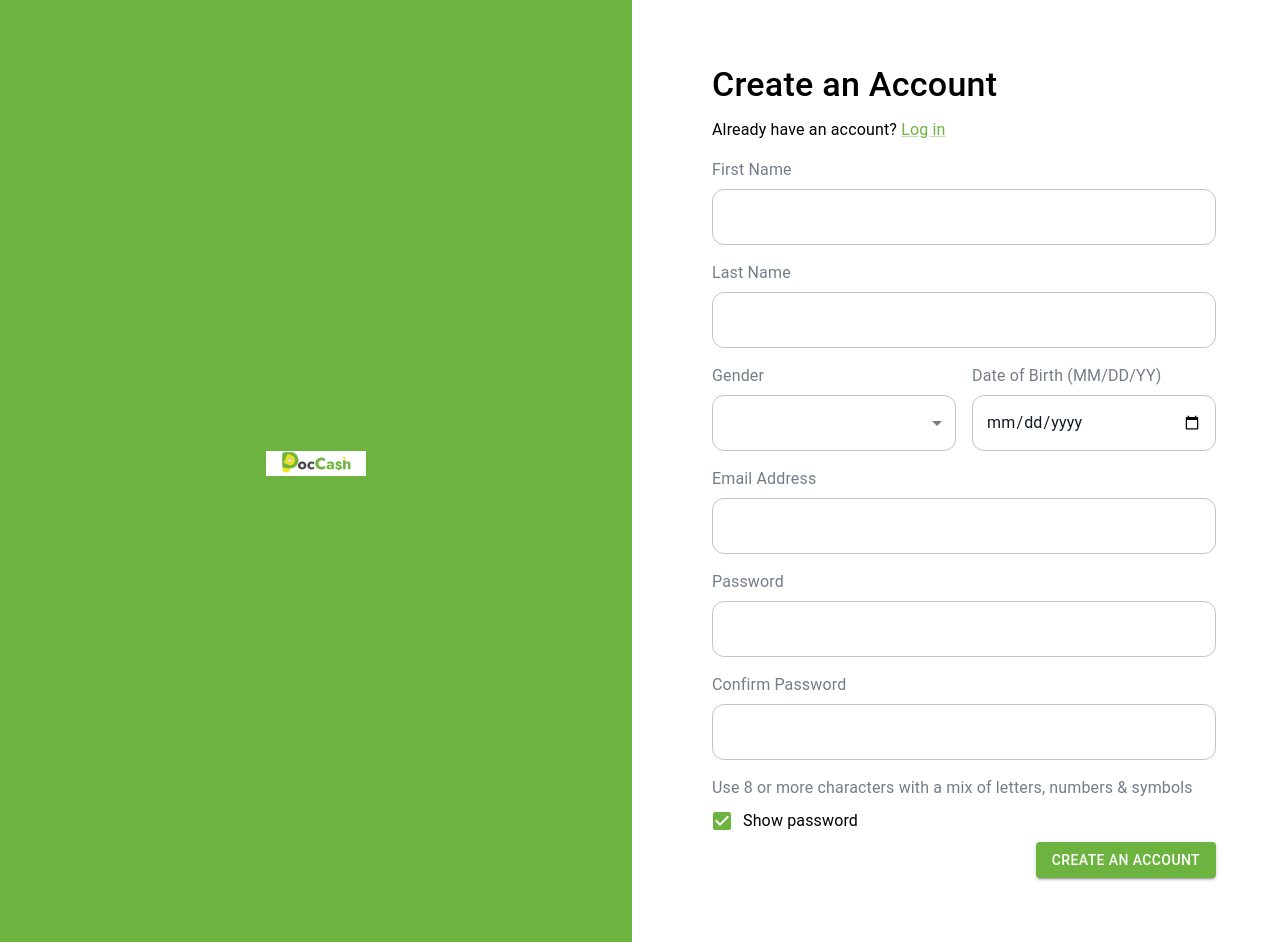
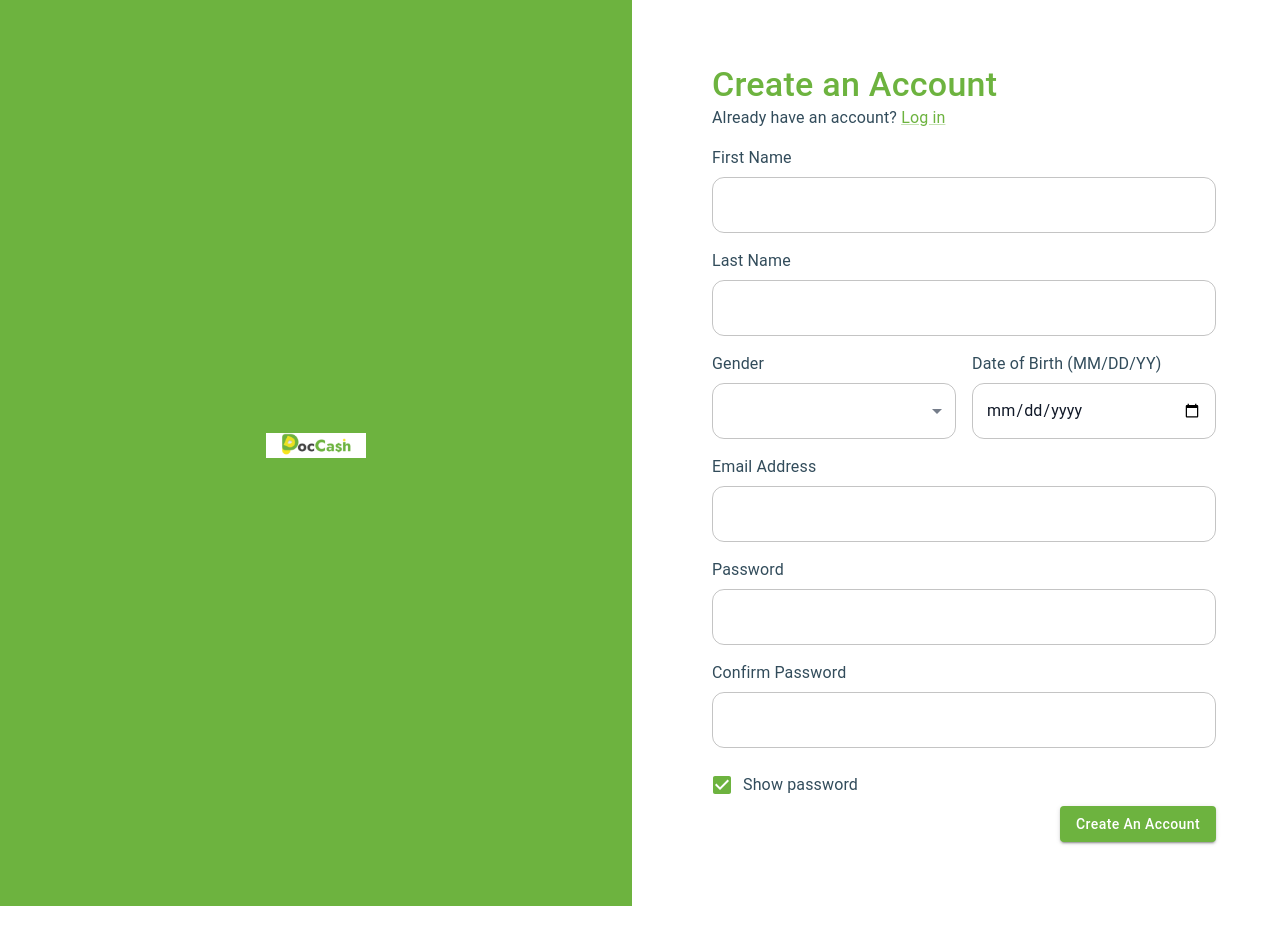
Before and after one commit to Hooksmith/POC_cash, a React (Create React App) app: page /register in a window 1280 px wide. After the commit the page ends 906 px from the top, so only its background shows below. Built offline with nearby package versions, Linux system fonts and the light colour scheme.

Commit message:
[Create] auth validation

```diff
--- a/src/components/balanceCard.jsx
+++ b/src/components/balanceCard.jsx
@@ -16,7 +16,7 @@ function BalanceCard({
   const theme = useTheme();
   const textColor =
     selectedBalance === index
-      ? theme.palette.text.white
+      ? theme.palette.grey[0]
       : theme.palette.text.primary;
   const bgColor =
     selectedBalance === index
@@ -67,7 +67,7 @@ function BalanceCard({
         sx={{
           color:
             selectedBalance === index
-              ? theme.palette.text.white
+              ? theme.palette.grey[0]
               : theme.palette.grey[900],
           fontWeight: selectedBalance === index ? 700 : 400,
           fontSize: "28px",
--- a/src/theme/index.js
+++ b/src/theme/index.js
@@ -30,6 +30,22 @@ function ThemeConfig({ children }) {
           },
         },
       },
+      MuiInputLabel: {
+        styleOverrides: {
+          root: {
+            fontSize: "16px",
+            fontWeight: 400,
+            color: "#324C5B",
+          },
+        },
+      },
+      MuiButton: {
+        styleOverrides: {
+          root: {
+            textTransform: "capitalize",
+          },
+        },
+      },
     },
   });
 
--- a/src/views/auth/CreateAccount.jsx
+++ b/src/views/auth/CreateAccount.jsx
@@ -12,12 +12,46 @@ import { useNavigate } from "react-router-dom";
 function CreateAccount() {
   const theme = useTheme();
   const navigate = useNavigate();
+  const emailRegex = /^[^\s@]+@[^\s@]+\.[^\s@]+$/;
+  const passwordRegex =
+    /^(?=.*[A-Za-z])(?=.*\d)(?=.*[@$!%*#?&])[A-Za-z\d@$!%*#?&]{8,}$/;
+  const [showPassword, setShowPassword] = React.useState(true);
+  const [userInfo, setUserInfo] = React.useState({
+    firstName: "",
+    lastName: "",
+    gender: "",
+    dateOfBirth: "",
+    email: "",
+    password: "",
+    confirmPassword: "",
+  });
 
-  const handleNextButtonClick = () => {
+  const onChangeUserInfo = (event) => {
+    const { name, value } = event.target;
+    setUserInfo({ ...userInfo, [name]: value });
+  };
+
+  const handleShowPassword = (event) => {
+    setShowPassword(event.target.checked);
+  };
+
+  const handleSubmit = (event) => {
+    event.preventDefault();
+    // Temporary Validation
+    if (
+      userInfo.email !== "" &&
+      userInfo.password !== "" &&
+      userInfo.confirmPassword !== "" &&
+      emailRegex.test(userInfo.email) &&
+      passwordRegex.test(userInfo.password) &&
+      userInfo.password === userInfo.confirmPassword
+    ) {
       navigate("/login");
+    }
   };
 
   return (
+    <form onSubmit={handleSubmit}>
       <Grid2 container spacing={2}>
         <Grid2
           size={{ xs: 12, md: 6 }}
@@ -41,7 +75,11 @@ function CreateAccount() {
           </Box>
         </Grid2>
         <Grid2 size={{ xs: 12, md: 6 }} sx={{ p: 8 }}>
-        <Typography variant="h4" component="h1" gutterBottom fontWeight="500">
+          <Typography
+            variant="h4"
+            fontWeight="500"
+            color={theme.palette.primary.main}
+          >
             Create an Account
           </Typography>
 
@@ -50,6 +88,7 @@ function CreateAccount() {
             gutterBottom
             sx={{ mb: 2 }}
             fontWeight="400"
+            color={theme.palette.grey[900]}
           >
             Already have an account?{" "}
             <Link color={theme.palette.primary.main} href="/login">
@@ -57,71 +96,125 @@ function CreateAccount() {
             </Link>
           </Typography>
 
-        <InputLabel sx={{ fontSize: "16px", fontWeight: "400", mb: 1 }}>
-          First Name
-        </InputLabel>
-        <TextField variant="outlined" fullWidth sx={{ mb: 2 }} />
-        <InputLabel sx={{ fontSize: "16px", fontWeight: "400", mb: 1 }}>
-          Last Name
-        </InputLabel>
-        <TextField variant="outlined" fullWidth sx={{ mb: 2 }} />
+          <InputLabel sx={{ mb: 1 }}>First Name</InputLabel>
+          <TextField
+            fullWidth
+            sx={{ mb: 2 }}
+            value={userInfo.firstName}
+            name="firstName"
+            onChange={onChangeUserInfo}
+          />
+
+          <InputLabel sx={{ mb: 1 }}>Last Name</InputLabel>
+          <TextField
+            fullWidth
+            value={userInfo.lastName}
+            name="lastName"
+            sx={{ mb: 2 }}
+            onChange={onChangeUserInfo}
+          />
+
           <Grid2 container spacing={2} sx={{ mb: 2 }}>
             <Grid2 size={{ xs: 12, md: 6 }}>
-            <InputLabel sx={{ fontSize: "16px", fontWeight: "400", mb: 1 }}>
-              Gender
-            </InputLabel>
+              <InputLabel sx={{ mb: 1 }}>Gender</InputLabel>
               <TextField
+                fullWidth
                 select
+                name="gender"
+                value={userInfo.gender}
                 labelId="gender-label"
                 id="gender-select"
-              fullWidth
+                onChange={onChangeUserInfo}
               >
                 <MenuItem value="custom">Custom</MenuItem>
               </TextField>
             </Grid2>
+
             <Grid2 size={{ xs: 12, md: 6 }}>
-            <InputLabel sx={{ fontSize: "16px", fontWeight: "400", mb: 1 }}>
-              Date of Birth (MM/DD/YY)
-            </InputLabel>
-            <TextField type="date" variant="outlined" fullWidth />
+              <InputLabel sx={{ mb: 1 }}>Date of Birth (MM/DD/YY)</InputLabel>
+              <TextField
+                fullWidth
+                type="date"
+                name="dateOfBirth"
+                value={userInfo.dateOfBirth}
+                onChange={onChangeUserInfo}
+              />
             </Grid2>
           </Grid2>
-        <InputLabel sx={{ fontSize: "16px", fontWeight: "400", mb: 1 }}>
-          Email Address
-        </InputLabel>
-        <TextField variant="outlined" fullWidth sx={{ mb: 2 }} />
-        <InputLabel sx={{ fontSize: "16px", fontWeight: "400", mb: 1 }}>
-          Password
-        </InputLabel>
+
+          <InputLabel sx={{ mb: 1 }}>Email Address</InputLabel>
           <TextField
-          type="password"
-          variant="outlined"
+            required
             fullWidth
+            name="email"
+            value={userInfo.email}
             sx={{ mb: 2 }}
+            error={userInfo.email !== "" && !emailRegex.test(userInfo.email)}
+            helperText={
+              userInfo.email !== "" && !emailRegex.test(userInfo.email)
+                ? "Invalid Email"
+                : ""
+            }
+            onChange={onChangeUserInfo}
           />
-        <InputLabel sx={{ fontSize: "16px", fontWeight: "400", mb: 1 }}>
-          Confirm Password
-        </InputLabel>
+
+          <InputLabel sx={{ mb: 1 }}>Password</InputLabel>
           <TextField
-          type="password"
-          variant="outlined"
             fullWidth
+            required
+            type={showPassword ? "text" : "password"}
+            name="password"
+            value={userInfo.password}
             sx={{ mb: 2 }}
+            error={
+              userInfo.password !== "" && !passwordRegex.test(userInfo.password)
+            }
+            helperText={
+              userInfo.password !== "" && !passwordRegex.test(userInfo.password)
+                ? "Use 8 or more characters with a mix of letters, numbers & symbols"
+                : ""
+            }
+            onChange={onChangeUserInfo}
           />
-        <Typography variant="body1" color="textSecondary">
-          Use 8 or more characters with a mix of letters, numbers & symbols
-        </Typography>
+
+          <InputLabel sx={{ mb: 1 }}>Confirm Password</InputLabel>
+          <TextField
+            required
+            fullWidth
+            type={showPassword ? "text" : "password"}
+            name="confirmPassword"
+            value={userInfo.confirmPassword}
+            sx={{ mb: 2 }}
+            error={
+              userInfo.confirmPassword !== "" &&
+              userInfo.confirmPassword !== userInfo.password
+            }
+            helperText={
+              userInfo.confirmPassword !== "" &&
+              userInfo.confirmPassword !== userInfo.password
+                ? "Password not matched"
+                : ""
+            }
+            onChange={onChangeUserInfo}
+          />
+
           <FormControlLabel
-          sx={{ fontSize: "16px", fontWeight: "400" }}
+            sx={{
+              fontSize: "16px",
+              fontWeight: "400",
+              color: theme.palette.grey[900],
+            }}
             control={
               <Checkbox
-              defaultChecked
+                // defaultChecked
                 sx={{
                   color: theme.palette.background.primary,
                   "&.Mui-checked": {
                     color: theme.palette.background.primary,
                   },
                 }}
+                checked={showPassword}
+                onChange={handleShowPassword}
               />
             }
             label="Show password"
@@ -133,19 +226,13 @@ function CreateAccount() {
               alignItems: "flex-end", // Align items to the end
             }}
           >
-          <Button
-            variant="contained"
-            sx={{
-              backgroundColor: theme.palette.background.primary,
-              color: theme.palette.text.white,
-            }}
-            onClick={handleNextButtonClick}
-          >
+            <Button type="submit" variant="contained">
               Create an Account
             </Button>
           </Box>
         </Grid2>
       </Grid2>
+    </form>
   );
 }
 
--- a/src/views/auth/Login.jsx
+++ b/src/views/auth/Login.jsx
@@ -13,14 +13,13 @@ import {
   useTheme,
 } from "@mui/material";
 
-const emailRegex = /^[^\s@]+@[^\s@]+\.[^\s@]+$/;
-
 function LoginForm() {
   const theme = useTheme();
   const navigate = useNavigate();
   const [showPassword, setShowPassword] = React.useState(false);
   const [email, setEmail] = useState("");
   const [password, setPassword] = useState("");
+  const emailRegex = /^[^\s@]+@[^\s@]+\.[^\s@]+$/;
 
   const onChangeEmail = (event) => {
     setEmail(event.target.value);
@@ -33,9 +32,11 @@ function LoginForm() {
     setShowPassword((show) => !show);
   };
 
-  const handleSubmit = () => {
+  const handleSubmit = (event) => {
+    event.preventDefault();
+
     if (email !== "" && password !== "" && emailRegex.test(email)) {
-      navigate("/home"); // Replace '/next-page' with your desired route
+      navigate("/home");
     }
   };
 
@@ -94,7 +95,11 @@ function LoginForm() {
               height={24}
               sx={{ mr: 2 }}
             />
-            <Typography color="black" variant="h6" fontWeight="400">
+            <Typography
+              variant="p"
+              fontWeight="400"
+              color={theme.palette.grey[900]}
+            >
               Continue with Google
             </Typography>
           </Button>
@@ -116,7 +121,11 @@ function LoginForm() {
               height={24}
               sx={{ mr: 2 }}
             />
-            <Typography variant="h6" fontWeight="400" color="black">
+            <Typography
+              variant="p"
+              fontWeight="400"
+              color={theme.palette.grey[900]}
+            >
               Continue with Facebook
             </Typography>
           </Button>
@@ -138,7 +147,14 @@ function LoginForm() {
               }}
             />
 
-            <Typography variant="body1" sx={{ margin: "0 10px" }}>
+            <Typography
+              variant="body1"
+              sx={{
+                margin: "0 10px",
+                fontWeight: 700,
+                color: theme.palette.grey[700],
+              }}
+            >
               OR
             </Typography>
 
@@ -150,14 +166,11 @@ function LoginForm() {
             />
           </Box>
 
-          <InputLabel sx={{ fontSize: "16px", mb: 1 }}>
-            Email Address
-          </InputLabel>
+          <InputLabel sx={{ mb: 1 }}>Email Address</InputLabel>
 
           <TextField
             required
             fullWidth
-            variant="outlined"
             sx={{ mb: 2 }}
             value={email}
             error={email !== "" && !emailRegex.test(email)}
@@ -195,7 +208,7 @@ function LoginForm() {
               variant="body1"
               gutterBottom
               sx={{
-                mt: 2,
+                my: 2,
                 textAlign: "right",
                 color: theme.palette.primary.main,
                 textDecoration: "underline",
@@ -213,14 +226,17 @@ function LoginForm() {
               mb: 2,
               px: 12,
               py: 2,
-              backgroundColor: theme.palette.background.primary,
-              color: theme.palette.text.white,
             }}
           >
             Sign In
           </Button>
 
-          <Typography variant="body1" gutterBottom fontWeight="400">
+          <Typography
+            variant="body1"
+            gutterBottom
+            fontWeight="400"
+            color={theme.palette.grey[900]}
+          >
             Don't have an account?{" "}
             <Link href="/register" color={theme.palette.primary.main}>
               Sign Up
--- a/src/views/auth/ResetPassword.jsx
+++ b/src/views/auth/ResetPassword.jsx
@@ -1,3 +1,4 @@
+import React from "react";
 import { useTheme } from "@emotion/react";
 import { Box, TextField, Typography, Button, InputLabel } from "@mui/material";
 import { useNavigate } from "react-router-dom";
@@ -5,15 +6,28 @@ import { useNavigate } from "react-router-dom";
 function ResetPassword() {
   const theme = useTheme();
   const navigate = useNavigate();
-  const handleNextButtonClick = () => {
-    navigate("/verify-code"); // Replace '/next-page' with your desired route
+  const emailRegex = /^[^\s@]+@[^\s@]+\.[^\s@]+$/;
+  const [email, setEmail] = React.useState("");
+
+  const onChangeEmail = (event) => {
+    setEmail(event.target.value);
   };
+
+  const handleSubmit = (event) => {
+    event.preventDefault();
+
+    if (email !== "" && emailRegex.test(email)) {
+      navigate("/verify-code");
+    }
+  };
+
   return (
+    <form onSubmit={handleSubmit}>
       <Box
         sx={{
           display: "flex",
           height: "100vh",
-        backgroundColor: "#f0f0f0", // Light gray background
+          backgroundColor: theme.palette.secondary.lighter,
           alignItems: "center",
           justifyContent: "center",
         }}
@@ -22,7 +36,7 @@ function ResetPassword() {
           sx={{
             width: { xs: "80%", md: "50%" },
             padding: 6,
-          backgroundColor: "#fff",
+            backgroundColor: theme.palette.grey[0],
             borderRadius: 2,
             boxShadow: 2,
           }}
@@ -48,7 +62,7 @@ function ResetPassword() {
               fontWeight="500"
               fontSize="40px"
               gutterBottom
-            color={theme.palette.text.primary}
+              color={theme.palette.primary.main}
               textAlign="center"
             >
               Forgot Your Password?
@@ -60,9 +74,9 @@ function ResetPassword() {
                 flexDirection: "column",
               }}
             >
-            <Typography variant="h5" gutterBottom fontWeight="400">
-              Please, enter your e-mail address below to receive your user and a
-              new password
+              <Typography gutterBottom fontWeight="400" color="textSecondary">
+                Please, enter your e-mail address below to receive your user and
+                a new password
               </Typography>
             </Box>
           </Box>
@@ -75,25 +89,27 @@ function ResetPassword() {
               pb: 4,
             }}
           >
-          <InputLabel fontSize="16px" fontWeight="400" sx={{ mb: 1 }}>
-            Email address
-          </InputLabel>
-          <TextField variant="outlined" fullWidth sx={{ mb: 2 }} />
+            <InputLabel sx={{ mb: 1 }}>Email address</InputLabel>
+            <TextField
+              required
+              fullWidth
+              name="email"
+              value={email}
+              sx={{ mb: 2 }}
+              error={email !== "" && !emailRegex.test(email)}
+              helperText={
+                email !== "" && !emailRegex.test(email) ? "Invalid Email" : ""
+              }
+              onChange={onChangeEmail}
+            />
 
-          <Button
-            variant="contained"
-            sx={{
-              backgroundColor: theme.palette.background.primary,
-              color: theme.palette.text.white,
-            }}
-            fullWidth
-            onClick={handleNextButtonClick}
-          >
+            <Button fullWidth type="submit" variant="contained">
               Reset Password
             </Button>
           </Box>
         </Box>
       </Box>
+    </form>
   );
 }
 
--- a/src/views/auth/VerifyCode.jsx
+++ b/src/views/auth/VerifyCode.jsx
@@ -6,24 +6,49 @@ import { useNavigate } from "react-router-dom";
 function VerifyCode() {
   const theme = useTheme();
   const navigate = useNavigate();
-  const [code, setCode] = React.useState("");
+  const [otp, setOtp] = React.useState(["", "", "", ""]);
+  const inputRefs = React.useRef([]);
 
-  const handleChange = (event, index) => {
-    const newCode = [...code];
-    newCode[index] = event.target.value;
-    setCode(newCode.join(""));
+  const handleInputChange = (event, index) => {
+    const newOtp = [...otp];
+    newOtp[index] = event.target.value.slice(0, 1); // Limit input to one digit
+    setOtp(newOtp);
+
+    // Focus on the next input field if the current input is full
+    if (newOtp[index] !== "" && index < 3) {
+      inputRefs.current[index + 1].focus();
+    }
   };
 
-  const handleNextButtonClick = () => {
+  const handleBackspace = (event, index) => {
+    if (event.key === "Backspace" && otp[index] === "") {
+      if (index > 0) {
+        inputRefs.current[index - 1].focus();
+        setOtp((prevOtp) => {
+          const newOtp = [...prevOtp];
+          newOtp[index - 1] = "";
+          return newOtp;
+        });
+      }
+    }
+  };
+
+  const handleSubmit = (event) => {
+    event.preventDefault();
+
+    const strOtp = otp.join("");
+    if (strOtp.length === 4) {
       navigate("/new-password");
+    }
   };
 
   return (
+    <form onSubmit={handleSubmit}>
       <Box
         sx={{
           display: "flex",
           height: "100vh",
-        backgroundColor: "#f0f0f0",
+          backgroundColor: theme.palette.secondary.lighter,
           alignItems: "center",
           justifyContent: "center",
         }}
@@ -71,37 +96,34 @@ function VerifyCode() {
               my: 4,
             }}
           >
-          {Array.from({ length: 4 }).map((_, index) => (
+            {otp.map((digit, index) => (
               <TextField
+                required
                 key={index}
-              type="text"
-              value={code[index] || ""}
-              onChange={(event) => handleChange(event, index)}
+                type="number"
+                value={digit}
+                onChange={(event) => handleInputChange(event, index)}
+                onKeyDown={(event) => handleBackspace(event, index)}
                 sx={{
                   width: 60,
+                  maxLength: 1,
                   mx: 1,
                   "& .MuiOutlinedInput-root": {
                     borderRadius: "4px",
                   },
                 }}
+                inputRef={(ref) => (inputRefs.current[index] = ref)}
               />
             ))}
           </Box>
           <Box sx={{ px: 8, pb: 6 }}>
-          <Button
-            variant="contained"
-            sx={{
-              backgroundColor: theme.palette.background.primary,
-              color: theme.palette.text.white,
-            }}
-            fullWidth
-            onClick={handleNextButtonClick}
-          >
+            <Button fullWidth type="submit" variant="contained">
               Verify
             </Button>
           </Box>
         </Box>
       </Box>
+    </form>
   );
 }
 
--- a/src/views/expense/index.jsx
+++ b/src/views/expense/index.jsx
@@ -159,7 +159,7 @@ function Expense() {
               onClick={handleSubmit}
               sx={{
                 backgroundColor: theme.palette.background.primary,
-                color: theme.palette.text.white,
+                color: theme.palette.grey[0],
               }}
             >
               Add Expense
--- a/src/views/income/index.jsx
+++ b/src/views/income/index.jsx
@@ -162,7 +162,7 @@ function Income() {
               onClick={handleSubmit}
               sx={{
                 backgroundColor: theme.palette.background.primary,
-                color: theme.palette.text.white,
+                color: theme.palette.grey[0],
               }}
             >
               Add Income
```
Also changed, not shown: src/theme/palette.js (+5 -7 lines), src/views/auth/NewPassword.jsx (+5 -14 lines). Lines whose indentation alone changed are shown as unchanged.
